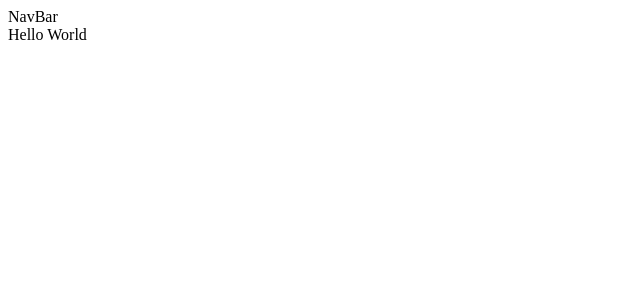
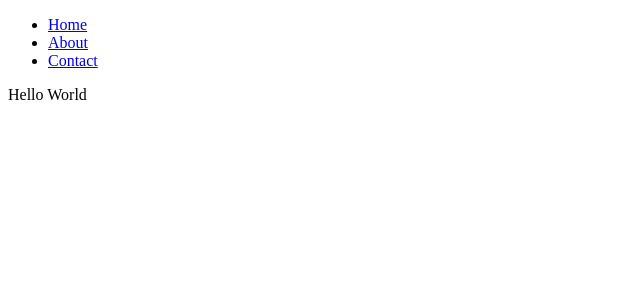
Before and after one commit to cody-barker/portfolio-website, a JavaScript app: page / in a window 1280 px wide. Shown: the top 300 px of the page, without its empty margins (0-640 px from the left). Built offline with nearby package versions, Linux system fonts and the light colour scheme; the HTML template or start-up script is replaced by a standard one.

Commit message:
add navlinks for home, about, contact to navbar

```diff
--- a/src/components/NavBar.js
+++ b/src/components/NavBar.js
@@ -2,9 +2,19 @@ import {NavLink} from 'react-router-dom'
 
 function NavBar() {
     return(
-        <div>
-            NavBar
-        </div>
+        <nav>
+            <ul>
+                <li>
+                    <NavLink to="/">Home</NavLink>
+                </li>
+                <li>
+                    <NavLink to="/about">About</NavLink>
+                </li>
+                <li>
+                    <NavLink to="/contact">Contact</NavLink>
+                </li>
+            </ul>
+        </nav>
     )
 }
 
```
